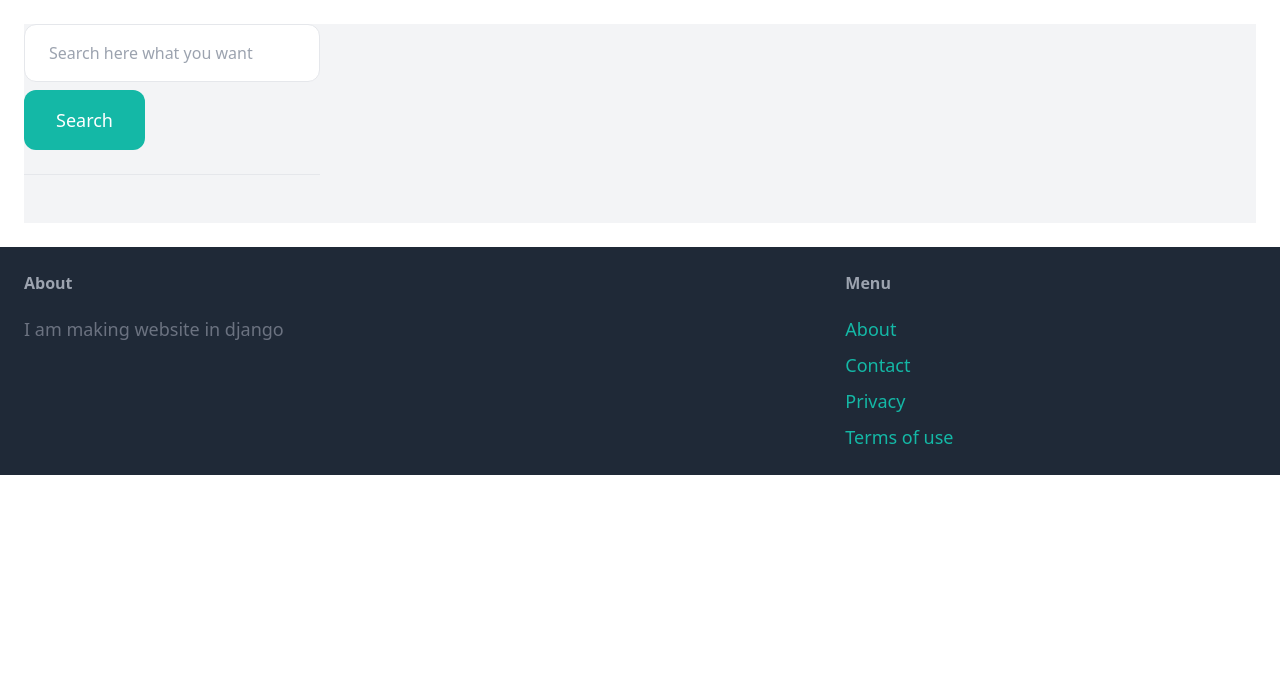
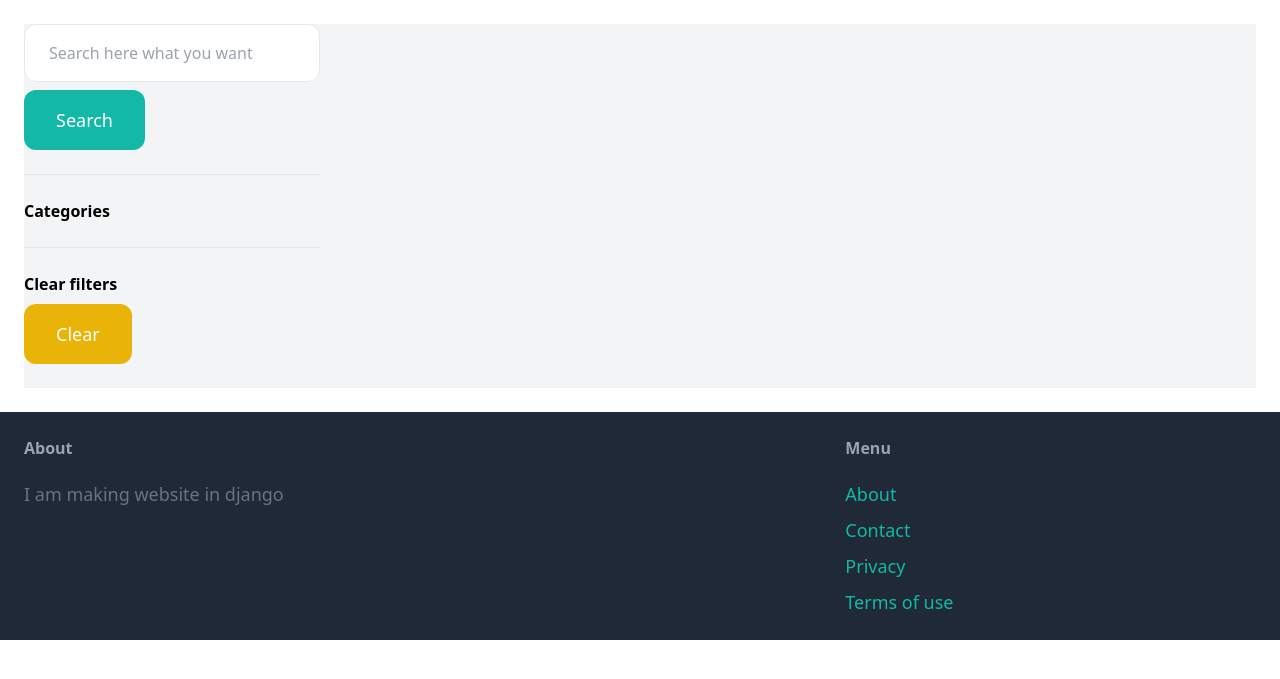
Before and after one commit to Amna-Amna/Puddle, a Django app: page /items/ in a window 1280 px wide. Shown: the part 77-756 px from the top of the page. Run offline with Django 4.2, Linux system fonts and the light colour scheme; data that the repository does not hold is empty; some libraries are stand-ins or nearby versions.

Commit message:
feat: Implement a function to remove all selected filters at once

```diff
--- a/item/templates/item/items.html
+++ b/item/templates/item/items.html
@@ -12,13 +12,21 @@
       </form>
 
       <hr class='my-6'>
-      <p class='font-semibold'></p>
+      <p class='font-semibold'>Categories</p>
       <ul>
         {% for category in categories %}
             <li class="py-2 px-2 rounded-xl{% if category.id == category_id %} bg-gray-200{% endif %}">
                 <a href="{% url 'item:items' %}?query={{ query }}&category={{ category.id }}">{{ category.name }}</a>
             </li>
         {% endfor %}
+      </ul>
+
+      <hr class='my-6'>
+      <p class='font-semibold'>Clear filters</p>
+      <ul>
+        <li>
+          <a href={% url 'item:items' %} class='mt-2 py-4 px-8 inline-block bg-yellow-500 text-lg rounded-xl text-white'>Clear</a>
+        </li>
       </ul>
     </div>
 
```
